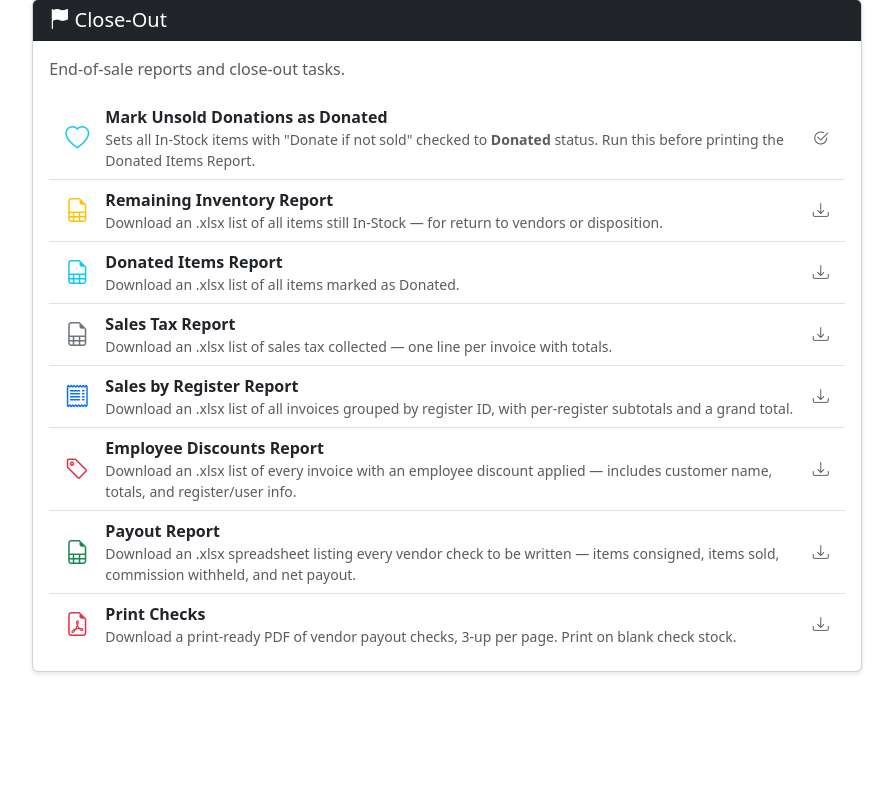
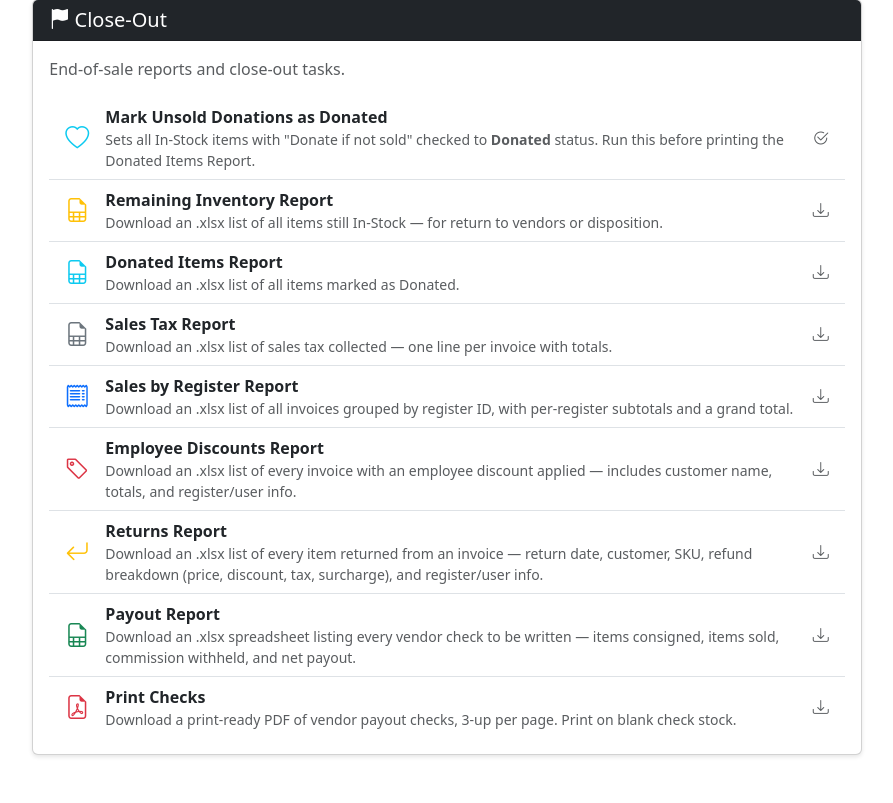
Before and after one commit to jbhenry/skisale_app, a Flask app: page /admin in a window 1280 px wide. Shown: the part 847-1650 px from the top of the page, without its empty margins (193-1086 px from the left). Before the commit the page ends 1521 px from the top, so only its background shows below. Run offline with Flask 3, Linux system fonts and the light colour scheme; some libraries are stand-ins or nearby versions.

Commit message:
Add Returns Report to admin close-out reports
Downloadable .xlsx listing every InvoiceReturn in return order: return
time (Eastern), invoice, customer, refund method, SKU, description,
price/discount/tax/surcharge/refund, and register ID, with a totals row.
Follows the existing report layout (merged title row, header row 2) and
is set up to print landscape, fit to one page wide, with the header row
repeated on each page.

Co-Authored-By: Claude Opus 5.5 <noreply@anthropic.com>

```diff
--- a/routes/admin.py
+++ b/routes/admin.py
@@ -5,7 +5,7 @@ import csv
 import io
 import os
 import sqlite3
-from datetime import date, datetime
+from datetime import date, datetime, timezone
 from itertools import groupby
 
 import openpyxl
@@ -18,7 +18,7 @@ from reportlab.lib import colors as rl_colors
 
 from flask import Blueprint, render_template, redirect, url_for, flash, Response, send_file
 
-from models import db, Vendor, Inventory, Invoice, InvoiceLine
+from models import db, Vendor, Inventory, Invoice, InvoiceLine, InvoiceReturn
 from constants import ORG_NAME, ORG_ADDR1, ORG_ADDR2, CHECK_NUMBER_START, EASTERN
 from routes.vendors import compute_swap_metrics
 
@@ -486,6 +486,99 @@ def admin_report_discounts():
     return _xlsx_response(wb, f'discounts_report_{date.today().isoformat()}.xlsx')
 
 
+@admin_bp.route('/admin/report-returns')
+def admin_report_returns():
+    """Download xlsx of every item returned from an invoice, with refund amounts."""
+    returns = (InvoiceReturn.query
+               .order_by(InvoiceReturn.returned_at, InvoiceReturn.id)
+               .all())
+
+    wb = openpyxl.Workbook()
+    ws = wb.active
+    ws.title = 'Returns'
+
+    header_font = Font(bold=True, color=_REPORT_HEADER_COLOR)
+    header_fill = PatternFill('solid', fgColor=_REPORT_HEADER_FILL)
+    center    = Alignment(horizontal='center')
+    money_fmt = '"$"#,##0.00'
+    thin      = Side(style='thin')
+
+    headers = [
+        'Returned (ET)', 'Invoice #', 'Customer', 'Refund To',
+        'SKU', 'Description', 'Price', 'Discount', 'Tax', 'Surcharge',
+        'Refund', 'Register ID',
+    ]
+    num_cols = len(headers)
+
+    # Title row
+    ws.merge_cells(start_row=1, start_column=1, end_row=1, end_column=num_cols)
+    title_cell = ws.cell(1, 1, value='Returns Report')
+    title_cell.font      = Font(bold=True, size=_REPORT_TITLE_SIZE)
+    title_cell.alignment = Alignment(horizontal='center')
+
+    # Header row (row 2)
+    ws.append(headers)
+    for col in range(1, num_cols + 1):
+        cell = ws.cell(row=2, column=col)
+        cell.font      = header_font
+        cell.fill      = header_fill
+        cell.alignment = center
+
+    # Data rows
+    for ret in returns:
+        inv = ret.invoice
+        returned = ret.returned_at
+        if returned.tzinfo is None:
+            returned = returned.replace(tzinfo=timezone.utc)
+        ws.append([
+            returned.astimezone(EASTERN).replace(tzinfo=None),
+            inv.id,
+            inv.customer_name or '',
+            inv.payment_method or '',
+            ret.sku,
+            ret.description or ret.equipment_type or '',
+            ret.price,
+            ret.discount,
+            ret.tax,
+            ret.surcharge,
+            ret.refund_amount,
+            ret.register_id or '',
+        ])
+        r = ws.max_row
+        ws.cell(r, 1).number_format = 'yyyy-mm-dd hh:mm'
+        for col in (7, 8, 9, 10, 11):
+            ws.cell(r, col).number_format = money_fmt
+        ws.cell(r, 2).alignment = center
+        ws.cell(r, 5).alignment = center
+
+    # Totals row
+    if returns:
+        data_start = 3
+        data_end   = ws.max_row
+        ws.append([])
+        total_row = ws.max_row + 1
+        ws.cell(total_row, 6, value=f'TOTALS ({len(returns)} items):').font = Font(bold=True)
+        for col in (7, 8, 9, 10, 11):
+            letter = get_column_letter(col)
+            cell = ws.cell(total_row, col,
+                           value=f'=SUM({letter}{data_start}:{letter}{data_end})')
+            cell.number_format = money_fmt
+            cell.font   = Font(bold=True)
+            cell.border = Border(top=thin, bottom=Side(style='double'))
+
+    col_widths = [18, 10, 24, 14, 10, 30, 12, 12, 12, 12, 12, 16]
+    for i, w in enumerate(col_widths, start=1):
+        ws.column_dimensions[get_column_letter(i)].width = w
+    ws.freeze_panes = 'A3'
+    ws.page_setup.orientation = 'landscape'
+    ws.page_setup.fitToWidth = 1
+    ws.page_setup.fitToHeight = 0
+    ws.sheet_properties.pageSetUpPr.fitToPage = True
+    ws.print_title_rows = '2:2'
+
+    return _xlsx_response(wb, f'returns_report_{date.today().isoformat()}.xlsx')
+
+
 @admin_bp.route('/admin/report-sales-by-register')
 def admin_report_sales_by_register():
     """Download xlsx of sales grouped by register ID with per-register subtotals."""
--- a/templates/admin.html
+++ b/templates/admin.html
@@ -169,6 +169,15 @@
                         </div>
                         <i class="bi bi-download ms-auto text-muted"></i>
                     </a>
+                    <a href="{{ url_for('admin.admin_report_returns') }}"
+                       class="list-group-item list-group-item-action d-flex align-items-center gap-3">
+                        <i class="bi bi-arrow-return-left fs-4 text-warning"></i>
+                        <div>
+                            <strong>Returns Report</strong>
+                            <div class="text-muted small">Download an .xlsx list of every item returned from an invoice — return date, customer, SKU, refund breakdown (price, discount, tax, surcharge), and register/user info.</div>
+                        </div>
+                        <i class="bi bi-download ms-auto text-muted"></i>
+                    </a>
                     <a href="{{ url_for('admin.admin_payout_report') }}"
                        class="list-group-item list-group-item-action d-flex align-items-center gap-3">
                         <i class="bi bi-file-earmark-spreadsheet fs-4 text-success"></i>
```
Also changed, not shown: tests/test_admin.py (+58 -1 lines).
